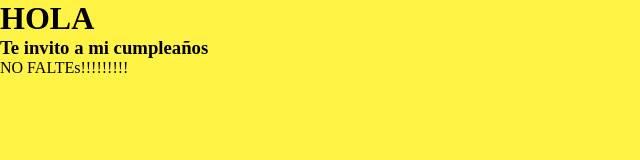
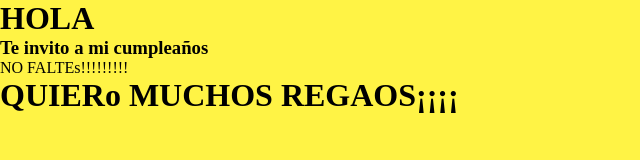
Before and after one commit to Maite-Ramirez/Repostorio1511, a plain HTML site: page index.html in a window 1280 px wide. Shown: the whole page, without its empty margins (0-640 px from the left). Drawn offline with Linux system fonts and the light colour scheme.

Commit message:
Update index.html

```diff
--- a/index.html
+++ b/index.html
@@ -10,5 +10,7 @@
     <h1>HOLA</h1>
     <h3>Te invito a mi cumpleaños</h3>
     <p>NO FALTEs!!!!!!!!!</p>
+
+    <h1>QUIERo MUCHOS REGAOS¡¡¡¡</h1>
 </body>
 </html>
```
